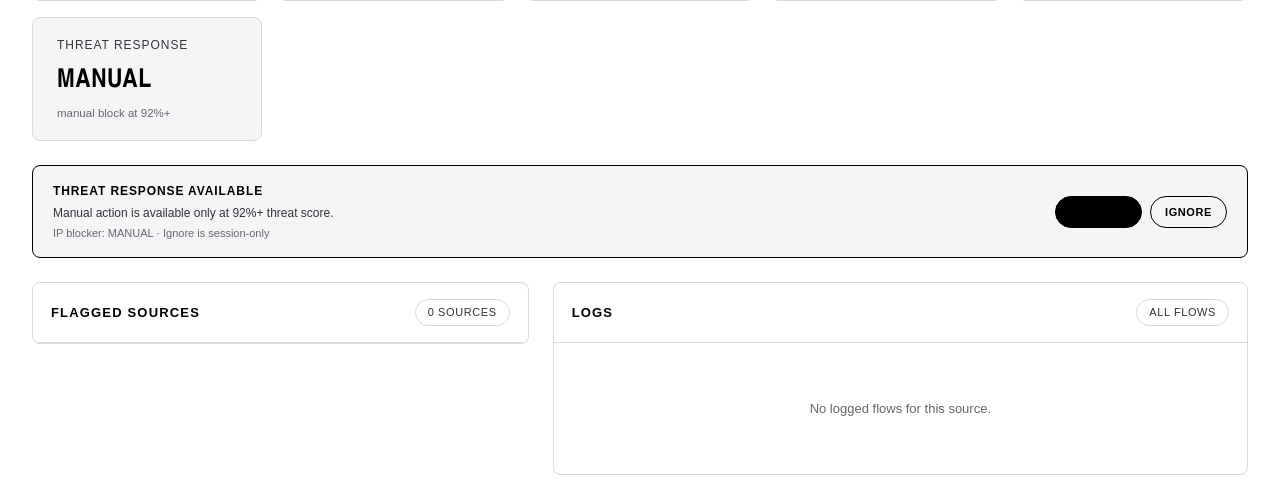
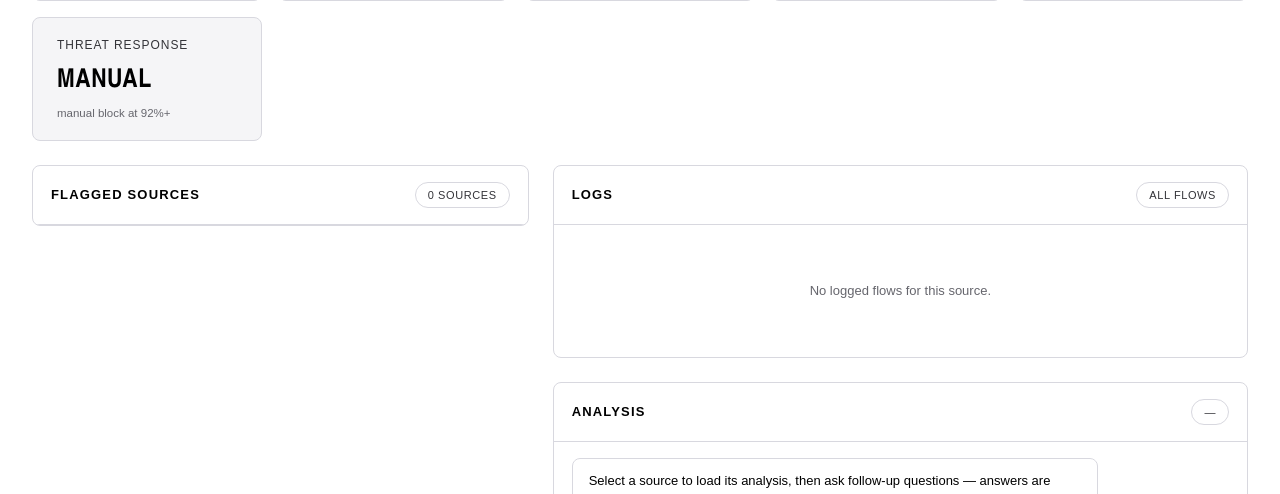
Before and after one commit to 07Smiley/ai-unidirectional-threat-detection, a Flask app: page / in a window 1280 px wide. Shown: the part 272-766 px from the top of the page. Run offline with Flask 3, Linux system fonts and the light colour scheme.

Commit message:
Respect hidden threat response panel state

```diff
--- a/templates/index.html
+++ b/templates/index.html
@@ -157,6 +157,7 @@
   .stat.flag .value{ color:var(--attention); }
   .stat.ok .value{ color:var(--muted-ok); }
   .response-panel{display:flex;align-items:center;justify-content:space-between;gap:18px;background:var(--canvas-night-soft);border:1px solid var(--on-primary);border-radius:var(--rounded-sm);padding:16px 20px}
+  .response-panel[hidden]{display:none !important}
   .response-copy{min-width:0}.response-title{font-size:12px;font-weight:700;text-transform:uppercase;letter-spacing:.9px}
   .response-detail{font-size:12px;color:var(--on-primary-mute);margin-top:4px}.response-meta{font-size:11px;color:var(--ink-mute);margin-top:3px}
   .response-actions{display:flex;gap:8px;flex-shrink:0}.response-btn{background:var(--on-primary);color:var(--ink);border:1px solid var(--on-primary);border-radius:var(--rounded-pill);padding:9px 14px;font:700 11px 'D-DIN',Arial,sans-serif;text-transform:uppercase;letter-spacing:.6px;cursor:pointer}.response-btn.secondary{background:transparent;color:var(--on-primary)}.response-btn:disabled{opacity:.35;cursor:not-allowed}
```
